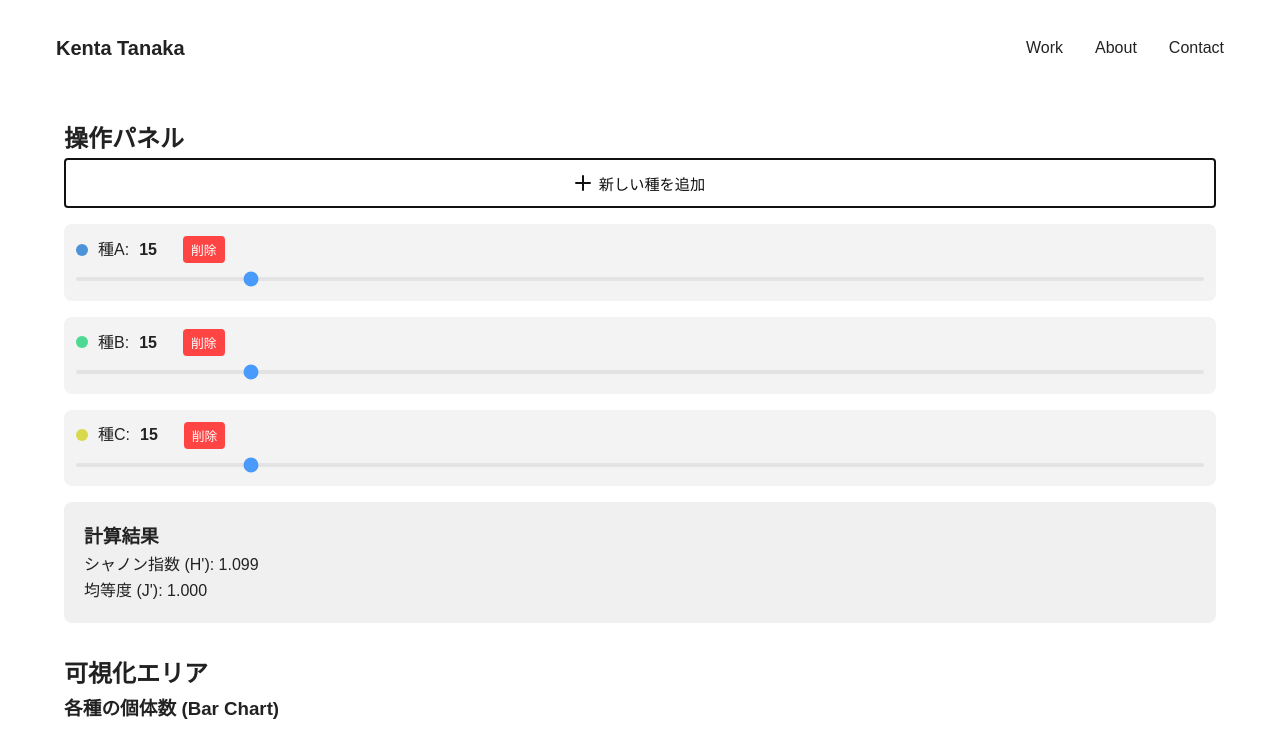
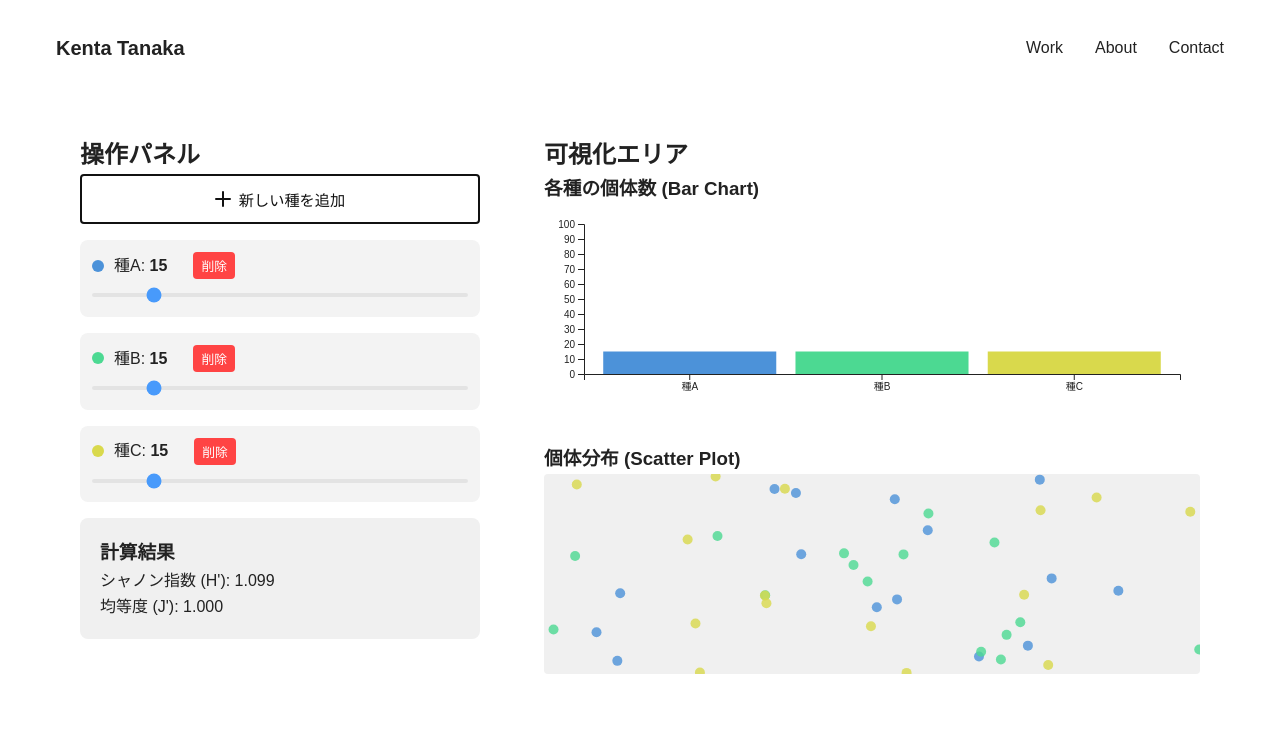
Before and after one commit to tkenta-git/tkenta-git.github.io, a Next.js app: page /work/observable in a window 1280 px wide. Shown: the top 738 px of the page. Built offline with nearby package versions, Linux system fonts and the light colour scheme.

Commit message:
work: add observable page

```diff
--- a/src/app/globals.css
+++ b/src/app/globals.css
@@ -551,3 +551,102 @@ body {
     gap: 1rem;
   }
 }
+
+/* .shannon-main {
+} */
+
+.shannon-main {
+  display: flex;
+  flex-direction: column;
+  gap: 2rem;
+  padding: 1.5rem;
+  max-width: 1200px;
+  margin: 0 auto;
+  font-family: sans-serif;
+}
+.shannon-controls {
+  flex: 1 1 320px;
+  min-width: 280px;
+  max-width: 400px;
+}
+.shannon-visuals {
+  flex: 2 1 0;
+  min-width: 0;
+}
+@media (min-width: 768px) {
+  .shannon-main {
+    flex-direction: row;
+    align-items: flex-start;
+    padding: 2.5rem;
+  }
+  .shannon-controls {
+    max-width: 400px;
+  }
+  .shannon-visuals {
+    margin-left: 2rem;
+  }
+}
+.shannon-add-button {
+  width: 100%;
+  padding: 0.75rem;
+  background: transparent;
+  color: #111111;
+  border: 2px solid #111111;
+  border-radius: 4px;
+  cursor: pointer;
+  margin-bottom: 1rem;
+  transition: all 0.2s ease;
+  display: flex;
+  align-items: center;
+  justify-content: center;
+  gap: 0.5rem;
+  font-size: 0.95rem;
+  font-weight: 500;
+}
+.shannon-add-button:hover:not(:disabled) {
+  background: #111111;
+  color: white;
+}
+.shannon-add-button:disabled {
+  opacity: 0.6;
+  cursor: not-allowed;
+}
+.shannon-remove-button {
+  padding: 0.25rem 0.5rem;
+  background: #ff4444;
+  color: white;
+  border: none;
+  border-radius: 4px;
+  cursor: pointer;
+  margin-left: 1rem;
+  font-size: 0.8rem;
+}
+.shannon-remove-button:disabled {
+  opacity: 0.6;
+  cursor: not-allowed;
+}
+.shannon-control-group {
+  margin-bottom: 1rem;
+  background: #f3f3f3;
+  padding: 0.75rem;
+  border-radius: 8px;
+}
+.shannon-slider {
+  width: 100%;
+  height: 4px;
+  -webkit-appearance: none;
+  background: #ddd;
+  border-radius: 2px;
+  outline: none;
+  opacity: 0.7;
+  transition: opacity .2s;
+}
+.shannon-result {
+  background: #f0f0f0;
+  padding: 1.25rem;
+  border-radius: 8px;
+  margin-top: 1rem;
+}
+.shannon-vis-block {
+  margin-bottom: 2rem;
+}
--- a/src/app/work/observable/page.tsx
+++ b/src/app/work/observable/page.tsx
@@ -42,7 +42,7 @@ const BarChart = ({ species }: { species: Species[] }) => {
       .attr("height", height)
       .attr("viewBox", `0 0 ${width} ${height}`);
 
-    const x = d3.scaleBand<string>()
+    const x = d3.scaleBand()
       .domain(species.map(d => d.name))
       .range([margin.left, width - margin.right])
       .padding(0.1);
@@ -52,26 +52,32 @@ const BarChart = ({ species }: { species: Species[] }) => {
       .nice()
       .range([height - margin.bottom, margin.top]);
 
+    const xAxis = (g: d3.Selection<SVGGElement, unknown, null, undefined>) =>
+      g.call(d3.axisBottom(x));
+
+    const yAxis = (g: d3.Selection<SVGGElement, unknown, null, undefined>) =>
+      g.call(d3.axisLeft(y));
+
     svg.selectAll(".x-axis")
       .data([null])
       .join("g")
       .attr("class", "x-axis")
       .attr("transform", `translate(0,${height - margin.bottom})`)
-      .call(d3.axisBottom(x));
+      .call(xAxis);
 
     svg.selectAll(".y-axis")
       .data([null])
       .join("g")
       .attr("class", "y-axis")
       .attr("transform", `translate(${margin.left},0)`)
-      .call(d3.axisLeft(y));
+      .call(yAxis);
 
     svg.selectAll("rect")
-      .data(species, d => (d as Species).id)
+      .data(species)
       .join(
         enter => enter.append("rect")
           .attr("fill", d => d.color)
-          .attr("x", d => x(d.name)!)
+          .attr("x", d => x(d.name) || 0)
           .attr("y", y(0))
           .attr("height", 0)
           .attr("width", x.bandwidth()),
@@ -80,7 +86,7 @@ const BarChart = ({ species }: { species: Species[] }) => {
       )
       .transition()
       .duration(500)
-      .attr("x", d => x(d.name)!)
+      .attr("x", d => x(d.name) || 0)
       .attr("y", d => y(d.count))
       .attr("height", d => y(0) - y(d.count))
       .attr("width", x.bandwidth());
@@ -97,13 +103,13 @@ const BarChart = ({ species }: { species: Species[] }) => {
 
       svg.selectAll(".x-axis")
          .attr("transform", `translate(0,${newHeight - margin.bottom})`)
-         .call(d3.axisBottom(x));
+         .call(xAxis);
 
       svg.selectAll(".y-axis")
-         .call(d3.axisLeft(y));
+         .call(yAxis);
 
       svg.selectAll("rect")
-         .attr("x", d => x(d.name)!)
+         .attr("x", d => x(d.name) || 0)
          .attr("y", d => y(d.count))
          .attr("height", d => y(0) - y(d.count))
          .attr("width", x.bandwidth());
@@ -151,10 +157,10 @@ const ScatterPlot = ({ species }: { species: Species[] }) => {
       .data(points, d => (d as {id: string}).id)
       .join(
         enter => enter.append("circle")
-          .attr("cx", d => d.x)
-          .attr("cy", d => d.y)
+          .attr("cx", d => (d as any).x)
+          .attr("cy", d => (d as any).y)
           .attr("r", 0)
-          .attr("fill", d => d.color)
+          .attr("fill", d => (d as any).color)
           .attr("opacity", 0.8)
           .call(enter => enter.transition().duration(500).attr("r", 5)),
         update => update,
@@ -242,13 +248,14 @@ export default function ShannonVisualizerPage() {
       flex: 1,
       minWidth: '280px',
       '@media (min-width: 768px)': {
-        maxWidth: '400px'
+        maxWidth: '320px'
       }
     },
     visuals: {
       flex: 1,
       '@media (min-width: 768px)': {
-        flex: 2
+        flex: 2,
+        marginLeft: '2rem'
       }
     },
     controlGroup: {
@@ -265,23 +272,7 @@ export default function ShannonVisualizerPage() {
       borderRadius: '2px',
       outline: 'none',
       opacity: '0.7',
-      transition: 'opacity .2s',
-      '&::-webkit-slider-thumb': {
-        WebkitAppearance: 'none',
-        width: '12px',
-        height: '12px',
-        background: '#666',
-        borderRadius: '50%',
-        cursor: 'pointer'
-      },
-      '&::-moz-range-thumb': {
-        width: '12px',
-        height: '12px',
-        background: '#666',
-        borderRadius: '50%',
-        cursor: 'pointer',
-        border: 'none'
-      }
+      transition: 'opacity .2s'
     },
     result: {
       background: '#f0f0f0',
@@ -334,11 +325,11 @@ export default function ShannonVisualizerPage() {
   };
 
   return (
-    <div style={styles.container as React.CSSProperties}>
-      <div style={styles.controls as React.CSSProperties}>
+    <div className="shannon-main">
+      <div className="shannon-controls">
         <h2>操作パネル</h2>
         <button
-          style={styles.addButton as React.CSSProperties}
+          className="shannon-add-button"
           onClick={addSpecies}
           disabled={species.length >= INITIAL_COLORS.length}
         >
@@ -348,42 +339,43 @@ export default function ShannonVisualizerPage() {
           新しい種を追加
         </button>
         {species.map(sp => (
-          <div key={sp.id} style={styles.controlGroup}>
-            <label style={{display: 'flex', alignItems: 'center', gap: '10px'}}>
-              <div style={{width: '12px', height: '12px', background: sp.color, borderRadius: '50%'}} />
-              {sp.name}: <strong>{sp.count}</strong>
-              <button
-                style={styles.removeButton as React.CSSProperties}
+          <div key={sp.id} className="shannon-control-group">
+            <div style={{display: 'flex', alignItems: 'center', gap: '10px'}}>
+            <div style={{width: '12px', height: '12px', background: sp.color, borderRadius: '50%'}} />
+            <span>{sp.name}: <strong>{sp.count}</strong></span>
+            <button
+                className="shannon-remove-button"
                 onClick={() => removeSpecies(sp.id)}
                 disabled={species.length <= 1}
-              >
+                type="button"
+            >
                 削除
-              </button>
-            </label>
+            </button>
+            </div>
             <input
               type="range"
               min="0"
               max="100"
               value={sp.count}
               onChange={(e) => handleCountChange(sp.id, parseInt(e.target.value, 10))}
-              style={styles.slider as React.CSSProperties}
+              className="shannon-slider"
             />
           </div>
         ))}
-        <div style={styles.result}>
+        <div className="shannon-result">
           <h3>計算結果</h3>
           <p>シャノン指数 (H'): {h.toFixed(3)}</p>
           <p>均等度 (J'): {j.toFixed(3)}</p>
         </div>
       </div>
 
-      <div style={styles.visuals as React.CSSProperties}>
+      <div className="shannon-visuals">
         <h2>可視化エリア</h2>
-        <div style={styles.visBlock}>
+        <div className="shannon-vis-block">
           <h3>各種の個体数 (Bar Chart)</h3>
           <BarChart species={species} />
         </div>
-        <div style={styles.visBlock}>
+        <div className="shannon-vis-block">
           <h3>個体分布 (Scatter Plot)</h3>
           <ScatterPlot species={species} />
         </div>
```
Also changed, not shown: src/app/work/page.tsx (+1 -16 lines), src/app/contact/nfc/page.tsx (added), 1 other file (tests, documents, lock files or other folders).
